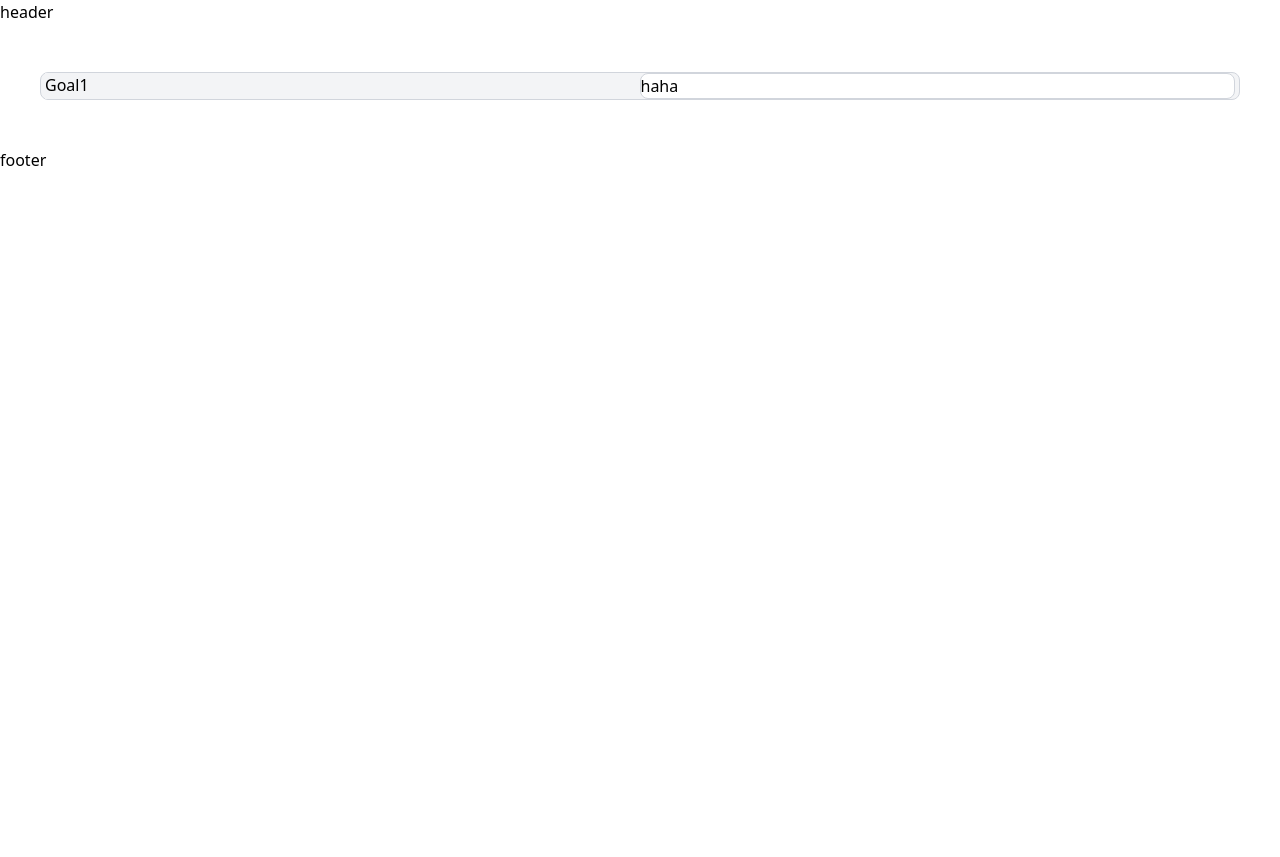
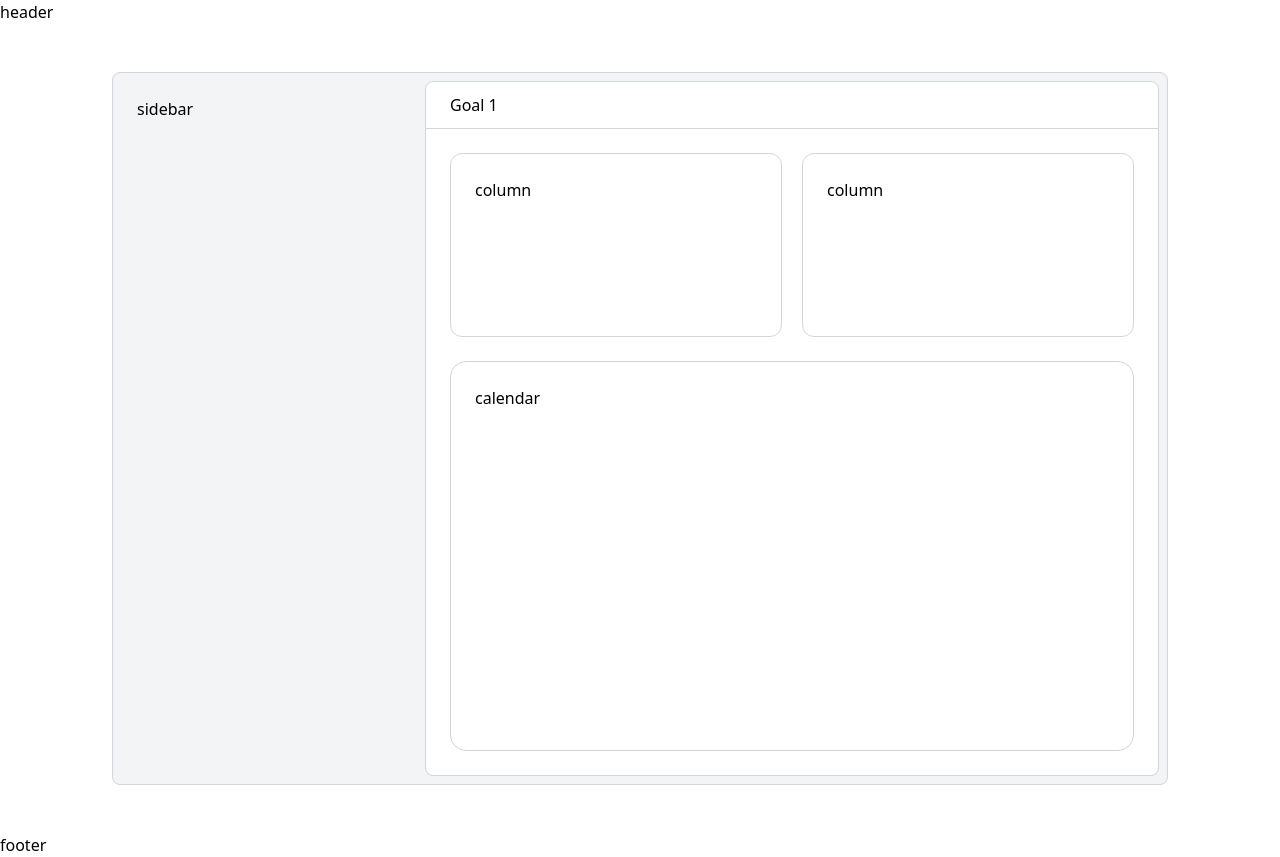
Before and after one commit to ybmin1/haru, a Next.js app: page / in a window 1280 px wide. Before the commit the page ends 800 px from the top, so only its background shows below. Built offline with nearby package versions, Linux system fonts and the light colour scheme.

Commit message:
set up basic layout of Home page

```diff
--- a/src/pages/index.tsx
+++ b/src/pages/index.tsx
@@ -1,34 +1,30 @@
 export default function Home() {
   return (
-    <div className="flex-1 px-2 py-12 ">
+    <div className="w-full px-20 py-12">
       <div className="px-8">
-        <div className="flex justify-end rounded-lg border border-gray-300 bg-gray-100 px-1">
-          <div className="w-full bg-gray-100">Goal1</div>
+        <div className="flex justify-end rounded-lg border border-gray-300 bg-gray-100 p-2">
+          <div className="p-2">
+            <div className="w-[272px] bg-gray-100 m-2">sidebar</div>
+          </div>
+
           <div className="w-full rounded-lg border border-gray-300 bg-white">
-            haha
-          </div>
-          {/* <div className="mx-auto grid gap-8 py-1 md:grid-cols-2 lg:grid-cols-3 xl:grid-cols-4 xl:gap-6 2xl:gap-8">
-            <div className="flex flex-col gap-6">
-              <div className="w-full max-w-md rounded-lg border border-gray-300 p-6">
-                column
+            <div className="flex items-center h-[47px] border-b border-gray-300 px-6">
+              Goal 1
+            </div>
+            <div className="p-6">
+              <div className="mx-auto grid grid-cols-2 gap-5">
+                <div className="w-full h-[184px] rounded-xl border border-gray-300 p-6">
+                  column
+                </div>
+                <div className="w-full h-[184px] rounded-xl border border-gray-300 p-6">
+                  column
+                </div>
+              </div>
+              <div className="h-[390px] border border-gray-300 rounded-2xl mt-6 p-6">
+                calendar
               </div>
             </div>
-            <div className="flex flex-col gap-6">
-              <div className="w-full max-w-md rounded-lg border border-gray-300 p-6">
-                column
-              </div>
-            </div>
-            <div className="flex flex-col gap-6">
-              <div className="w-full max-w-md rounded-lg border border-gray-300 p-6">
-                column
-              </div>
-            </div>
-            <div className="flex flex-col gap-6">
-              <div className="w-full max-w-md rounded-lg border border-gray-300 p-6">
-                column
-              </div>
-            </div>
-          </div> */}
+          </div>
         </div>
       </div>
     </div>
```
